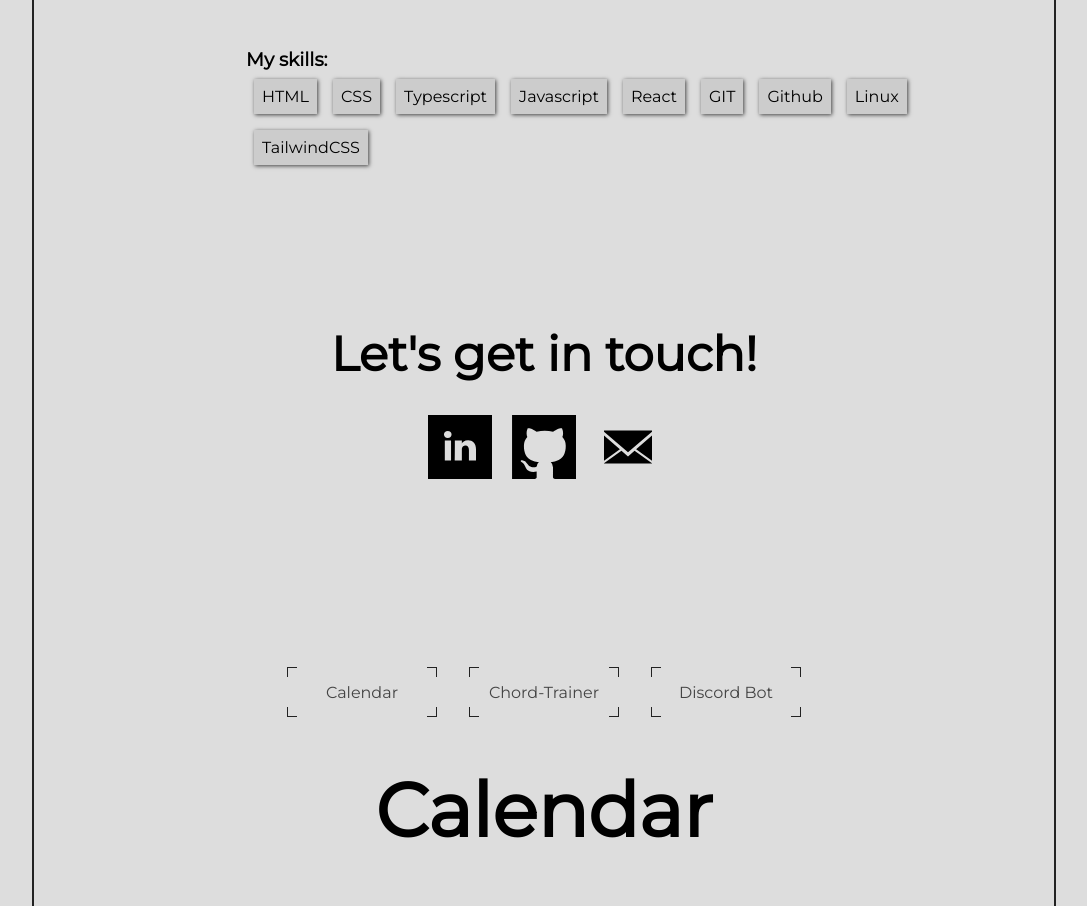
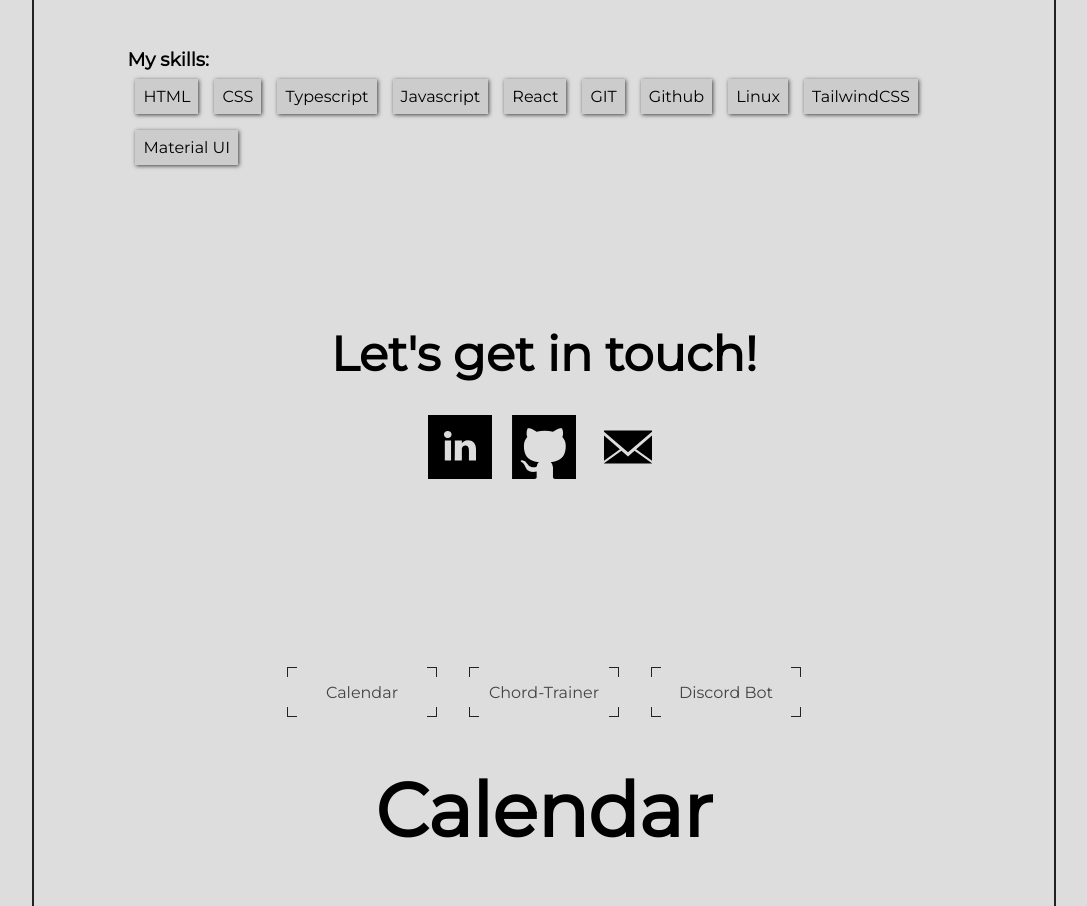
Before and after one commit to neumie/portfolio, a React (Vite) app: page / in a window 1280 px wide. Shown: the part 1200-2106 px from the top of the page, without its empty margins (96-1183 px from the left). Built offline with nearby package versions, Linux system fonts and the light colour scheme.

Commit message:
[SKILL] Added Material UI to skills

```diff
--- a/src/about.tsx
+++ b/src/about.tsx
@@ -26,6 +26,7 @@ export const About = () => {
           <li className={styles["skill"]}>Github</li>
           <li className={styles["skill"]}>Linux</li>
           <li className={styles["skill"]}>TailwindCSS</li>
+          <li className={styles["skill"]}>Material UI</li>
         </ul>
       </div>
     </section>
```
